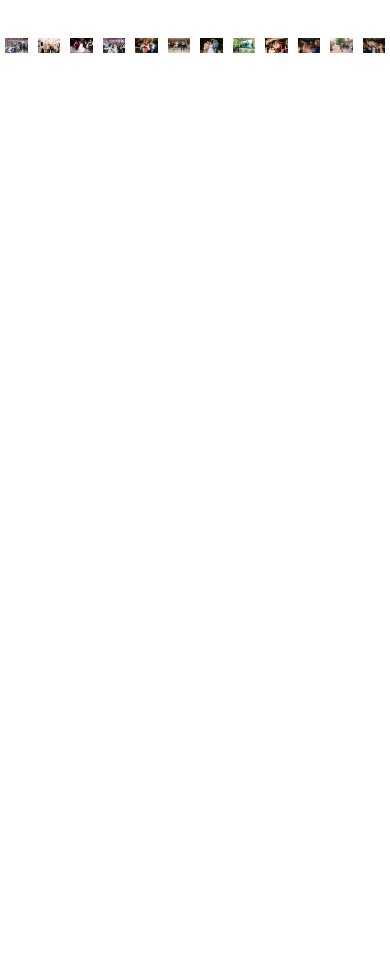
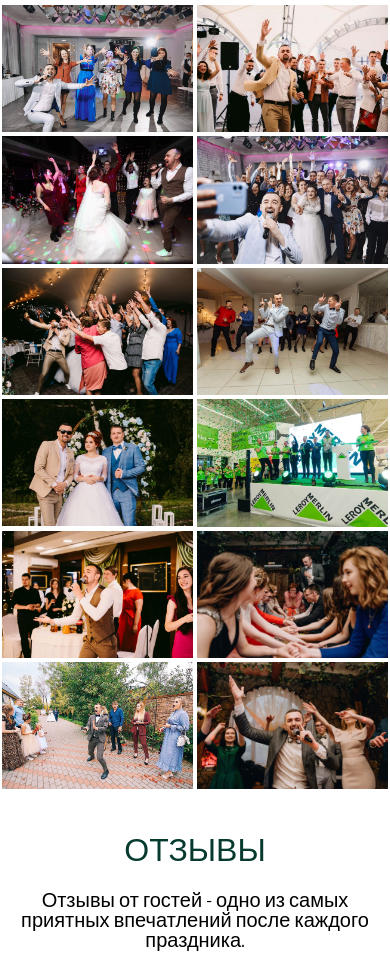
Before and after one commit to dmitrysent/ecomerce, a website: page app/index.html in a window 390 px wide. Shown: the part 2324-3304 px from the top of the page. Before the commit the page ends 3107 px from the top, so only its background shows below. Drawn offline with nearby package versions, Linux system fonts and the light colour scheme.

Commit message:
mobileForm

```diff
--- a/app/index.html
+++ b/app/index.html
@@ -106,7 +106,7 @@
         </div>
     </section>
 
-    <!--<section class="reviews">
+    <section class="reviews">
         <div class="container">
             <h2 class="reviews__title">Отзывы</h2>
             <p class="reviews__subtitle">Отзывы от гостей - одно из самых приятных впечатлений после каждого праздника.</p>
@@ -140,7 +140,7 @@
     </section>
 
 
-    <section class="form" id="form">
+     <section class="form" id="form">
         <div class="container">
             <div class="form__inner">
                 <form>
@@ -153,7 +153,7 @@
                 </form>
             </div>
         </div>
-    </section> -->
+    </section>
 
     <script src="https://ajax.googleapis.com/ajax/libs/jquery/3.6.0/jquery.min.js"></script>
     <script src=js/libs.min.js></script>
--- a/app/js/main.js
+++ b/app/js/main.js
@@ -12,13 +12,13 @@ $(function(){
 
         responsive: [
             {
-                breakpoint: 841,
+                breakpoint: 1000,
                 settings: {
                     slidesToShow: 2
                 }
             },
             {
-                breakpoint: 601,
+                breakpoint: 650,
                 settings: {
                     slidesToShow: 1
                     }
--- a/app/scss/style.scss
+++ b/app/scss/style.scss
@@ -192,7 +192,8 @@ a {
 
 .reviews {
     padding-top: 70px;
-    height: 800px;
+    padding-bottom: 70px;
+    // height: 800px;
     color: black;
     text-align: center;
     &__title {
@@ -264,8 +265,8 @@ a {
 }
 
 .content {
-    margin-top: 70px;
-    min-height: 750px;
+    padding-top: 70px;
+    // min-height: 750px;
     line-height: 0;
 
 }
@@ -273,7 +274,7 @@ a {
 .popup-gallery {
     width: 100%;
     display: flex;
-    justify-content: space-between;
+    flex-wrap: wrap;
     // background-color: #5e705f;
 
     a {
@@ -301,7 +302,7 @@ a {
     padding-top: 150px;
     background: url(../images/form/form1.jpg) center/cover no-repeat;
     &__title {
-        font-size: 18px;
+        font-size: 32px;
         color: #fff;
         margin-bottom: 25px;
         font-weight: 400;
@@ -331,7 +332,7 @@ a {
     }
 
     &__input::placeholder {
-        color: #c4c4c4;
+        color: #e7e7e7;
         font-weight: 300;
         font-size: 16px;
         line-height: 27px;
@@ -401,6 +402,12 @@ a {
             margin-top: 35px;
         }
     }
+    .content {
+        a {
+            width: 33%;
+            margin: 0 auto;
+        }
+    }
 }
 
 @media (max-width: 850px) {
@@ -422,6 +429,7 @@ a {
         }
     }
     .event {
+        padding-top: 45px;
         &__inner {
             flex-direction: column;
             align-items: center;
@@ -439,7 +447,23 @@ a {
         &__button {
             margin-top: 0;
         }
-
+    }
+    .content {
+        padding-top: 45px;
+    }
+    .reviews {
+        padding-top: 45px;
+        padding-bottom: 45px;
+    }
+    .form {
+        padding-top: 400px;
+        background: linear-gradient(to bottom, rgba(0, 0, 0, 0) 40%, rgb(0, 0, 0) 100%), url(../images/form/form1.jpg) center/cover no-repeat;
+        button {
+            margin-top: 25px;
+        }
+        form {
+            margin: 0 auto;
+        }
     }
 }
 
@@ -459,6 +483,20 @@ a {
             width: 90%;
             &-textbox {
                 padding: 0 25px;
+            }
+        }
+    }
+    .content {
+        a {
+            width: 50%;
+            padding: 2px 2px;
+        }
+    }
+    .reviews {
+        .slick-dots {
+            button {
+                margin-top: 25px;
+                width: 35px;
             }
         }
     }
@@ -492,7 +530,6 @@ a {
 
 @media (max-width: 410px) {
     .header {
-
         padding-top: 425px;
         line-height: 1.3;
 
@@ -515,6 +552,18 @@ a {
             }
         }
     }
+    .content {
+        padding-top: 40px;
+    }
+    .reviews {
+        padding-top: 40px;
+        padding-bottom: 40px;
+        .slick-dots {
+            button {
+                width: 15px;
+            }
+        }
+    }
 }
 
 @media (max-width: 320px) {
```
Also changed, not shown: app/css/style.min.css.
